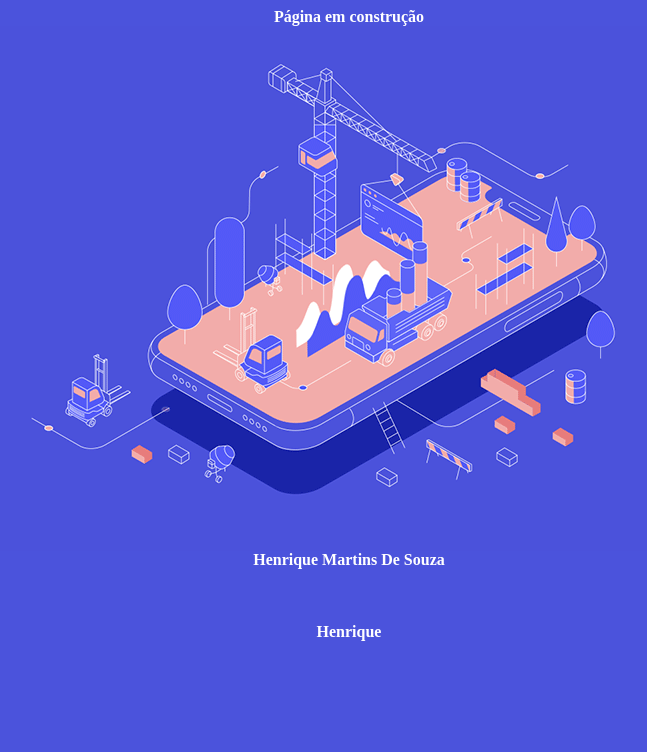
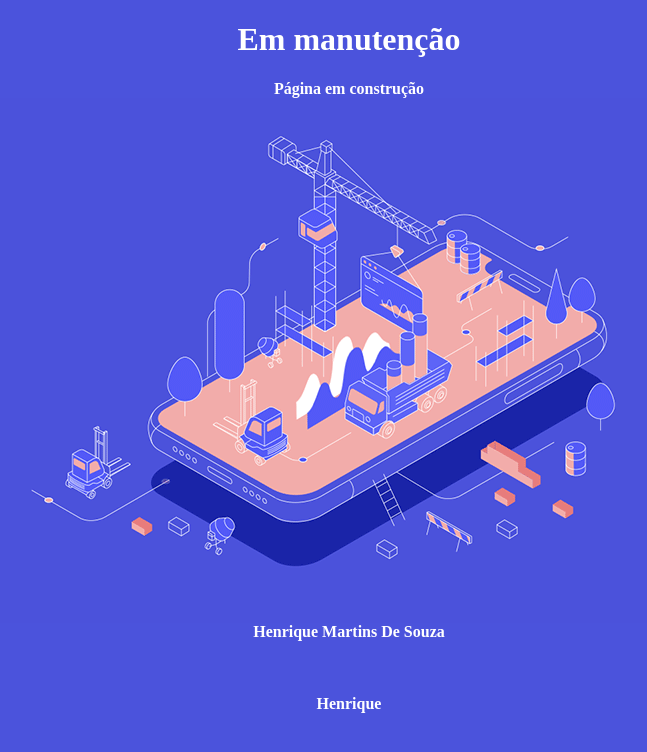
Before and after one commit to henriquemartinsdesouza/henriquemartinsdesouza.github.io, a plain HTML site: page index.html in a window 1280 px wide. Shown: the whole page, without its empty margins (291-938 px from the left). Drawn offline with Linux system fonts and the light colour scheme.

Commit message:
aprendizado de ramo

```diff
--- a/index.html
+++ b/index.html
@@ -8,6 +8,7 @@
     <title>paginaemconstrucao</title>
 </head>
 <body>
+<h1>Em manutenção</h1>
     <b>Página em construção</b>
     <img src="construcao.gif" alt="">
     <b>Henrique Martins De Souza</b><br><br><br><br>
```
